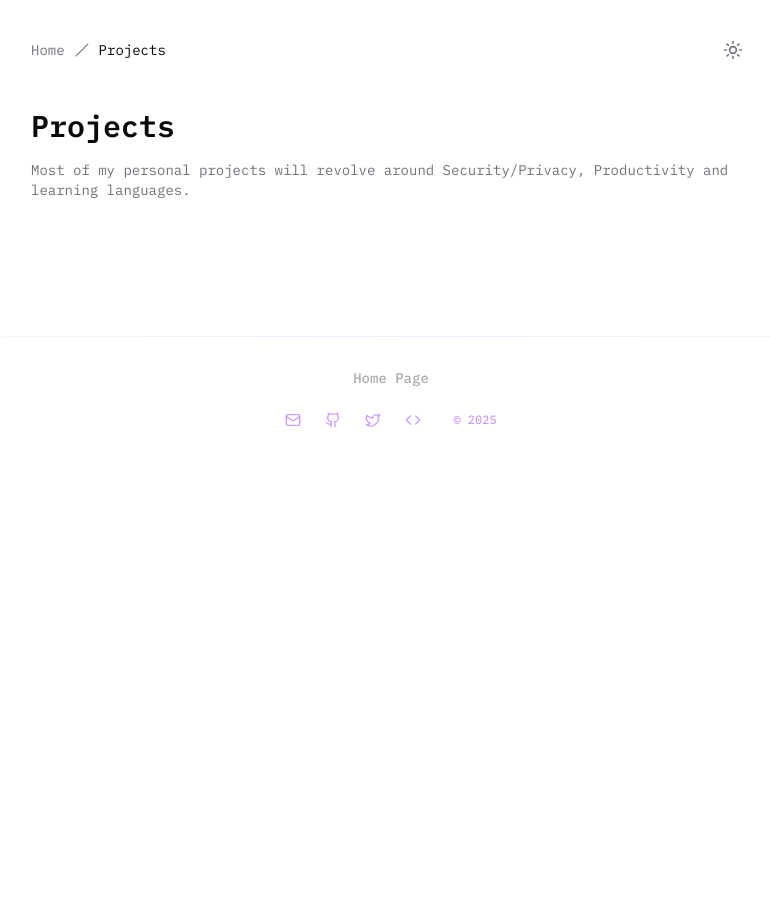
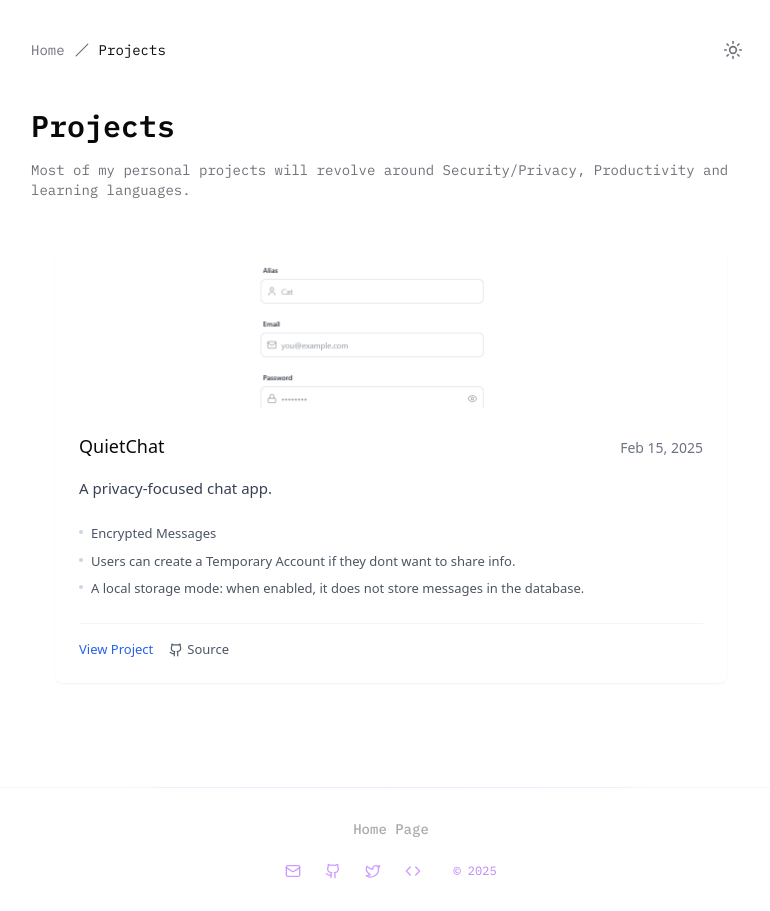
Before and after one commit to Harruta/website, a Next.js app: page /Projects in a window 1280 px wide. Shown: the whole page, without its empty margins (249-1019 px from the left). Before the commit the page ends 800 px from the top, so only its background shows below. Built offline with nearby package versions, Linux system fonts and the light colour scheme.

Commit message:
projects

```diff
--- a/src/app/Projects/page.tsx
+++ b/src/app/Projects/page.tsx
@@ -7,6 +7,7 @@
 import TextHeading from "@/components/ui/text/text-heading";
 import Text from "@/components/ui/text/text";
 import { SectionFooter } from "@/components/layout/footer/SectionFooter";
+import Products from "./product"
 
 export default function Projects() {
     return (
@@ -32,6 +33,7 @@
                         </Text>
                     </div>
 
+                    <Products/>
 
                 </StackVertical>
             </BaseContainer>
--- /dev/null
+++ b/src/app/Projects/product.tsx
@@ -0,0 +1,100 @@
+import Image from 'next/image';
+import QC from '../content/images/QC.png';
+import { Github } from 'lucide-react';
+
+interface Project {
+    title: string;
+    date: string;
+    description: string;
+    image?: any;
+    link: string;
+    githubUrl?: string;
+    bulletPoints: string[];
+}
+
+const Projects = () => {
+    const projects: Project[] = [
+        {
+            title: 'QuietChat',
+            date: 'Feb 15, 2025',
+            description: 'A privacy-focused chat app.',
+            image: QC,
+            link: 'https://qchat-jw2m.onrender.com/',
+            githubUrl: 'https://github.com/Harruta/Qchat',
+            bulletPoints: [
+                'Encrypted Messages',
+                'Users can create a Temporary Account if they dont want to share info.',
+                'A local storage mode: when enabled, it does not store messages in the database.'
+            ]
+        },
+    ];
+
+    return (
+        <div className="w-full mx-auto px-6">
+            <div className="grid grid-cols-1 md:grid-cols-2 gap-8">
+                {projects.map((project, index) => (
+                    <div
+                        key={index}
+                        className={`bg-white dark:bg-[#242424] rounded-lg overflow-hidden shadow-sm hover:shadow-md transition-shadow flex flex-col h-full ${
+                            projects.length === 1 ? 'md:col-span-2' : ''
+                        }`}
+                    >
+                        {project.image && (
+                            <div className="h-40 overflow-hidden">
+                                <Image
+                                    src={project.image}
+                                    alt={project.title}
+                                    className="w-full h-full object-cover"
+                                    width={600}
+                                    height={240}
+                                />
+                            </div>
+                        )}
+                        <div className="p-6 flex-1 flex flex-col">
+                            <div className="flex items-baseline justify-between mb-4">
+                                <h2 className="text-lg font-medium dark:text-white">{project.title}</h2>
+                                <time className="text-sm text-gray-500 dark:text-gray-400 ml-4 shrink-0">{project.date}</time>
+                            </div>
+
+                            <p className="text-[15px] text-gray-700 dark:text-gray-300 mb-6 leading-relaxed">
+                                {project.description}
+                            </p>
+
+                            <ul className="space-y-2 mb-6 flex-1">
+                                {project.bulletPoints.map((point, i) => (
+                                    <li key={i} className="flex items-start text-[13px] text-gray-600 dark:text-gray-400">
+                                        <span className="mr-2 mt-1.5 h-1 w-1 shrink-0 rounded-full bg-gray-300 dark:bg-gray-600" />
+                                        {point}
+                                    </li>
+                                ))}
+                            </ul>
+
+                            <div className="flex items-center gap-4 mt-auto pt-4 border-t border-gray-100 dark:border-gray-700">
+                                <a
+                                    href={project.link}
+                                    target="_blank"
+                                    rel="noopener noreferrer"
+                                    className="inline-flex items-center gap-1 text-[13px] text-blue-600 hover:text-blue-700 dark:text-blue-400 dark:hover:text-blue-300 font-medium"
+                                >
+                                    View Project
+                                </a>
+                                {project.githubUrl && (
+                                    <a
+                                        href={project.githubUrl}
+                                        target="_blank"
+                                        rel="noopener noreferrer"
+                                        className="inline-flex items-center gap-1 text-[13px] text-gray-600 hover:text-gray-900 dark:text-gray-400 dark:hover:text-gray-200"
+                                    >
+                                        <Github size={14} /> Source
+                                    </a>
+                                )}
+                            </div>
+                        </div>
+                    </div>
+                ))}
+            </div>
+        </div>
+    );
+};
+
+export default Projects;
```
Also changed, not shown: src/app/content/images/QC.png (added).
